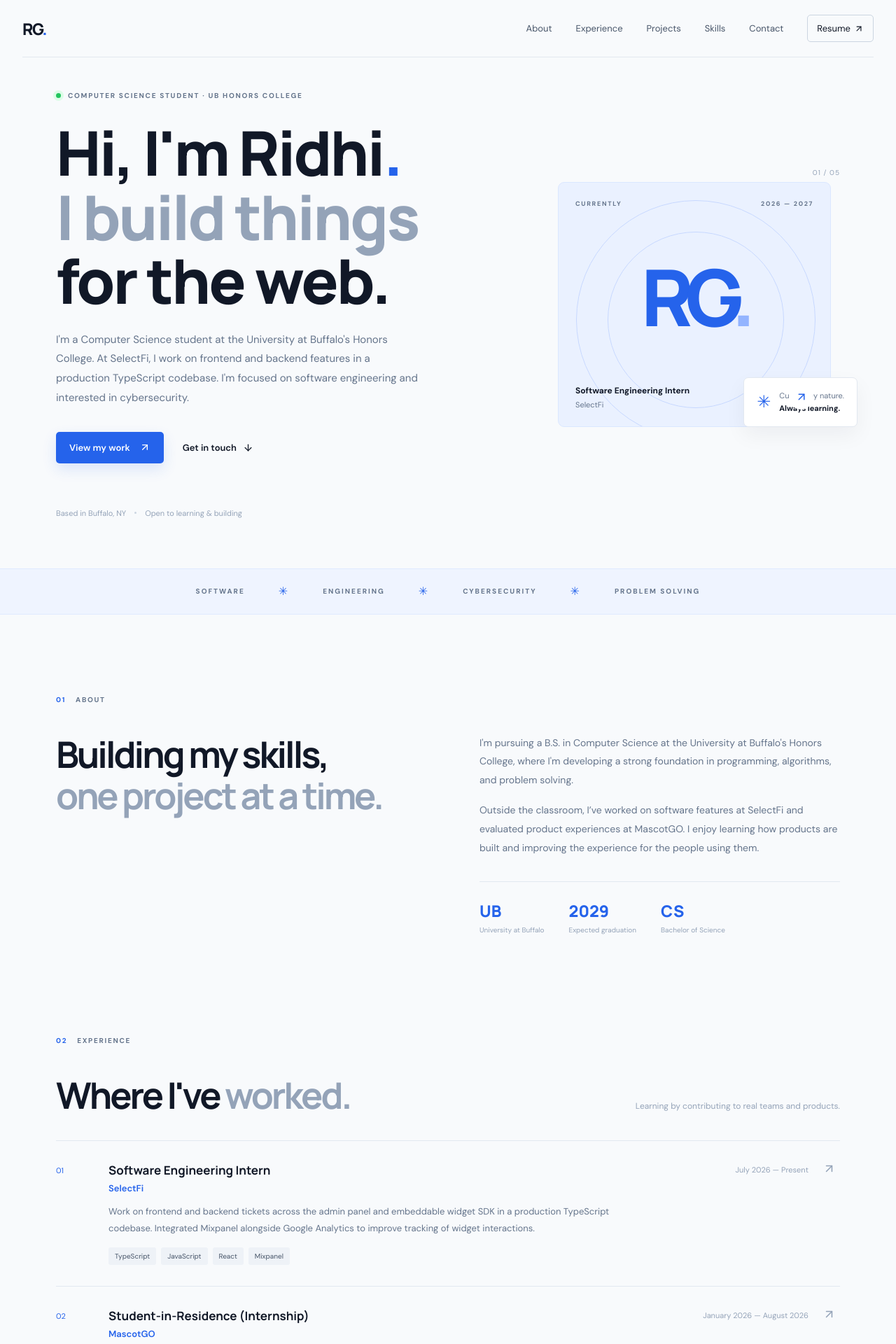
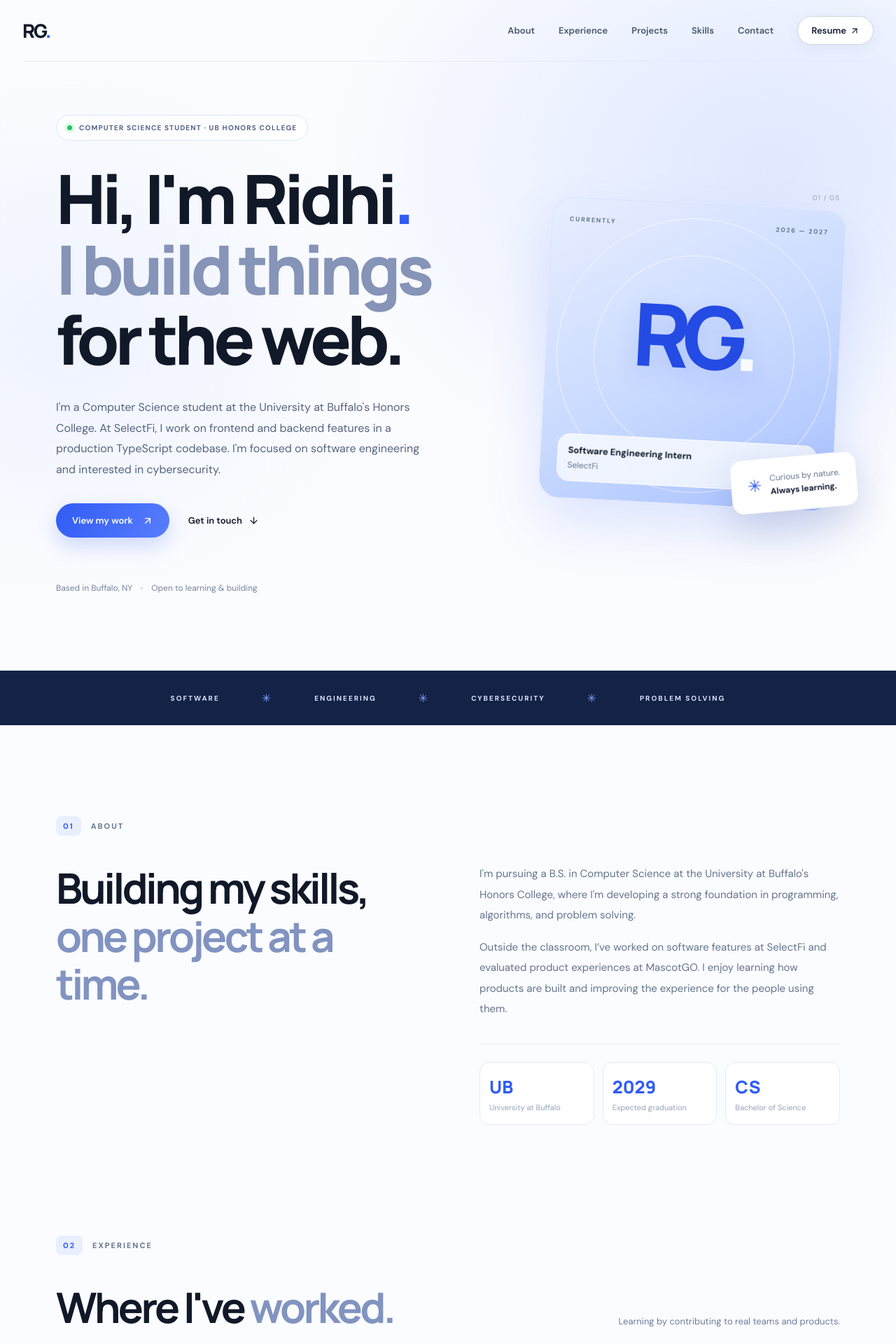
Before and after one commit to ridhigarg6322/ridhi-portfolio, a React (Vite) app: page / in a window 1280 px wide. Shown: the top 1920 px of the page at 70% size. Built offline with nearby package versions, Linux system fonts and the light colour scheme.

Commit message:
Update styles.css

```diff
--- a/src/styles.css
+++ b/src/styles.css
@@ -64,3 +64,33 @@ h2{font-size:clamp(35px,4.4vw,52px);line-height:1.14;margin-bottom:0}
 .contact-bottom{border-top:1px solid #334155;margin-top:100px;padding-top:22px;display:flex;align-items:center;justify-content:space-between;color:#94a3b8;font-size:10px}.social-links{display:flex;gap:17px}.social-links a:hover{color:#60a5fa}
 @media(max-width:800px){.hero{gap:30px;grid-template-columns:1fr  .8fr}.hero-aside{min-height:320px}.orbit-card{height:290px}.orbit-mark{font-size:80px}.floating-note{right:-5px}.project-grid{grid-template-columns:1fr 1fr}.about-grid{gap:40px}}
 @media(max-width:620px){.section-wrap,.topbar{width:calc(100% - 40px)}.topbar{height:70px}.menu-toggle{display:block;color:var(--ink)}.nav-links{display:none;position:absolute;top:70px;left:0;right:0;background:#f8fafc;padding:22px 25px;z-index:5;border-bottom:1px solid var(--line);flex-direction:column;align-items:flex-start;gap:20px}.nav-links.open{display:flex}.hero{display:block;padding-top:75px;padding-bottom:65px}.hero h1{font-size:64px}.hero-aside{margin-top:65px;min-height:300px}.orbit-card{width:90%;height:280px}.floating-note{right:0}.hero-meta{margin-top:40px}.ticker{justify-content:flex-start;padding:0 20px;gap:25px;overflow:hidden}.content-section{padding-top:80px}.about-grid{grid-template-columns:1fr;gap:25px}.section-heading-row{display:block}.section-heading-row p{margin-top:15px}.experience-item{grid-template-columns:28px 1fr;gap:10px}.experience-arrow{display:none}.experience-title-row{display:block}.experience-title-row span{display:block;margin-bottom:12px}.project-grid{grid-template-columns:1fr}.project-info p{min-height:0}.skill-group{grid-template-columns:1fr;gap:13px}.contact-section{margin-top:80px;padding-top:65px}.contact-bottom{margin-top:70px;gap:20px;flex-wrap:wrap}.contact-bottom>span:last-child{width:100%}}
+
+/* 2026 visual refresh */
+:root{--blue:#315cf5;--ink:#121a32;--muted:#65718b;--line:#e5eaf4;--paper:#fbfcff}
+body{background:var(--paper)}
+.site-shell{background:radial-gradient(ellipse 50% 480px at 86% 5%,#dfe8ff 0%,transparent 100%),radial-gradient(ellipse 35% 380px at 8% 10%,#eef3ff 0%,transparent 100%),var(--paper)}
+.topbar{position:relative;z-index:10;height:88px;border-bottom:1px solid #dfe6f4a6}
+.wordmark{font-size:27px;letter-spacing:-2px}.nav-links{font-weight:600}.nav-resume{border-radius:999px;padding:11px 19px;background:#fff;box-shadow:0 4px 20px #263e7710}
+.hero{min-height:735px;gap:65px;padding-top:76px;padding-bottom:110px}
+.eyebrow{display:inline-flex;padding:11px 15px;border:1px solid #dce5fc;border-radius:100px;background:#ffffffb8;letter-spacing:1.15px;color:#526386}
+h1{font-size:clamp(62px,7.6vw,104px);line-height:1.035;letter-spacing:-6px;margin:32px 0}.headline-muted{color:#8594b7}
+.hero-description{font-size:16px;line-height:1.85;color:#56637e}.button{border-radius:999px;padding:16px 23px}.button-primary{background:linear-gradient(115deg,#315cf5,#587dfc);box-shadow:0 12px 28px #315cf535}
+.hero-meta{font-size:12px;color:#77839a}
+.hero-aside{min-height:460px}.orbit-card{width:min(100%,420px);height:430px;border-radius:30px;border:1px solid #d7e2ff;background:linear-gradient(150deg,#e8eeff 0%,#c8d9ff 55%,#a7c0ff 100%);box-shadow:0 35px 80px #315cf526;transform:rotate(3deg);transition:transform .4s ease}
+.orbit-card:hover{transform:rotate(0deg) translateY(-7px)}.orbit-card:before,.orbit-card:after{border-color:#ffffff9c;width:390px;height:390px;left:15px;top:20px}.orbit-card:after{width:285px;height:285px;left:68px;top:73px}
+.orbit-mark{font-size:124px;color:#244be3;text-shadow:0 14px 35px #315cf52a}.orbit-mark span{color:#f9fbff}
+.orbit-bottom{padding:14px;background:#ffffffbd;backdrop-filter:blur(12px);border:1px solid #fff;border-radius:17px}.orbit-bottom strong{font-size:13px}.orbit-bottom small{font-size:12px}
+.floating-note{right:-25px;bottom:7px;border-radius:17px;padding:19px 23px;box-shadow:0 20px 55px #1a36742b;transform:rotate(-5deg);font-size:12px}
+.ticker{background:#142246;border-color:#142246;color:#dbe5ff;height:78px;gap:60px}.ticker i{color:#80a2ff}
+.content-section{padding-top:130px;padding-bottom:28px}.section-label{font-size:11px;letter-spacing:2px;margin-bottom:40px}.section-label span{background:#e9efff;padding:7px 10px;border-radius:8px}
+h2{font-size:clamp(38px,4.7vw,60px);letter-spacing:-3.6px}.about-grid h2 span,.section-heading-row h2 span{color:#8193c0}
+.about-copy p{font-size:15px;line-height:1.95}.about-facts{gap:12px}.about-facts>div{flex:1;padding:17px 13px;background:#fff;border:1px solid var(--line);border-radius:14px}.about-facts strong{font-size:25px}.about-facts small{font-size:11px}
+.section-heading-row{margin-bottom:42px}.section-heading-row p{font-size:13px;color:#6d7b97}
+.experience-list{border:0;display:grid;gap:16px}.experience-item{grid-template-columns:52px 1fr 25px;padding:34px;border:1px solid var(--line);border-radius:23px;background:#fff;box-shadow:0 12px 45px #192e6209;transition:transform .25s,box-shadow .25s,border-color .25s}.experience-item:hover{transform:translateY(-4px);border-color:#b9caff;box-shadow:0 20px 55px #315cf518}.experience-number{font-size:13px;font-weight:700}.experience-title-row h3{font-size:21px}.experience-main p{font-size:14px}.company-name{font-size:14px}
+.tag{font-size:11px;border-radius:100px;padding:8px 12px;background:#eff3ff;color:#465b94}
+.project-grid{gap:22px}.project-card{border-radius:23px;box-shadow:0 10px 36px #172a5b0d;transition:transform .3s,box-shadow .3s}.project-card:hover{transform:translateY(-9px);box-shadow:0 24px 55px #1c367b20}.project-card-top{height:54px;padding:0 22px}.project-art{height:225px;background:radial-gradient(circle at 30% 20%,#e7f0ff,#9ebaff);border-top:1px solid #f4f7ff;border-bottom:1px solid #e3ebfc}.art-grid{background-size:30px 30px;opacity:.42}.art-monogram{font-size:112px;color:#2855e8b8;text-shadow:0 12px 30px #2849b83a}.project-card:nth-child(2) .project-art{background:radial-gradient(circle at 80% 10%,#a3e4f3,#4266c8)}.project-card:nth-child(2) .art-monogram{color:#e9ffffb8}.project-card:nth-child(3) .project-art{background:radial-gradient(circle at 20% 20%,#e2ddff,#8577cf)}.project-card:nth-child(3) .art-monogram{color:#fff9}.project-info{padding:26px}.project-info h3{font-size:22px}.project-info p{font-size:13px}
+.skills-grid{border:0;display:grid;gap:14px}.skill-group{grid-template-columns:220px 1fr;border:1px solid var(--line)!important;background:#fff;padding:25px;border-radius:18px}.skill-group h3{font-size:15px}.skill-items span{border-radius:100px;padding:10px 14px;background:#f7f9fe}
+.contact-section{background:radial-gradient(circle at 85% 10%,#2c4b95 0%,transparent 45%),#101c3c;border-radius:45px 45px 0 0;margin-top:140px;padding-top:100px}.contact-inner h2{letter-spacing:-5px}.button-light{border-radius:100px}
+@media(max-width:800px){.hero{gap:28px}.hero h1{letter-spacing:-4px}.orbit-card{height:340px}.orbit-card:before{left:-30px}.orbit-card:after{left:20px}.orbit-mark{font-size:95px}.project-grid{grid-template-columns:repeat(2,1fr)}}
+@media(max-width:620px){.site-shell{background:radial-gradient(ellipse 90% 400px at 80% 4%,#e6edff,transparent),var(--paper)}.nav-links{background:#fff}.hero{padding-top:65px;padding-bottom:70px}.hero h1{font-size:clamp(53px,13vw,72px);letter-spacing:-3.5px}.hero-description{font-size:15px}.hero-aside{margin-top:50px;min-height:355px}.orbit-card{height:320px;width:90%;transform:rotate(2deg)}.orbit-mark{font-size:90px}.floating-note{right:0;bottom:-5px}.content-section{padding-top:85px}.about-facts{gap:8px}.about-facts>div{padding:12px 8px}.about-facts small{font-size:9px}.experience-item{padding:23px 17px;grid-template-columns:24px 1fr}.experience-title-row h3{font-size:18px}.project-grid{grid-template-columns:1fr}.skill-group{grid-template-columns:1fr;padding:20px}.contact-section{border-radius:30px 30px 0 0;margin-top:85px}.contact-inner h2{letter-spacing:-3px}}
+@media(prefers-reduced-motion:reduce){*,*:before,*:after{scroll-behavior:auto!important;transition:none!important}}
```
